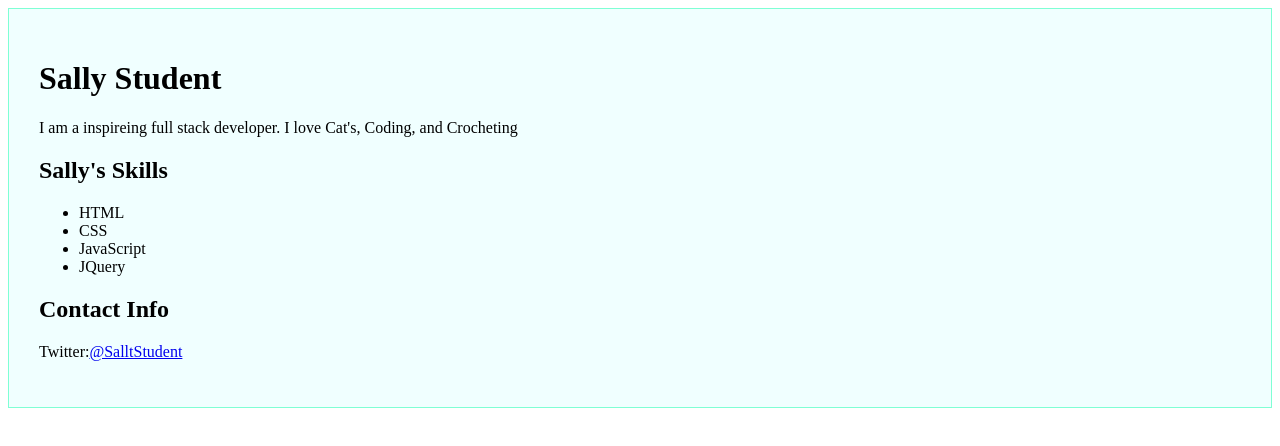
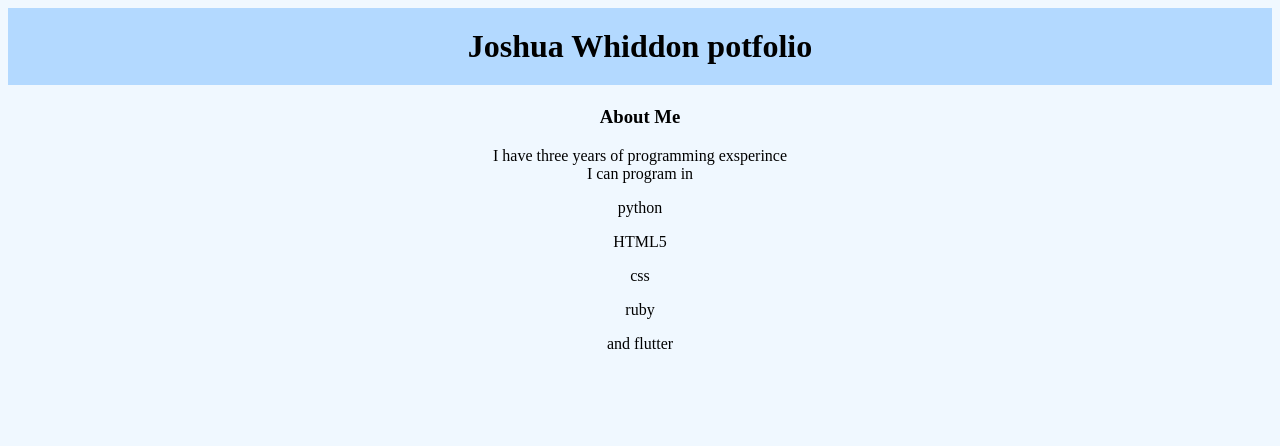
Before and after one commit to joshuakwhiddon/joshuakwhiddon.github.io, a plain HTML site: page index.html in a window 1280 px wide. Drawn offline with Linux system fonts and the light colour scheme.

Commit message:
Add files via upload

```diff
--- a/index.html
+++ b/index.html
@@ -1,23 +1,23 @@
-<!DOCTYPE html>
-<html lang="en" dir="ltr">
-  <head>
-    <meta charset="utf-8">
-    <title>Website</title>
-    <link rel="stylesheet" href="main.css">
-  </head>
-  <body>
-    <div>
-    <h1>Sally Student</h1>
-    <p>I am a inspireing full stack developer. I love Cat's, Coding, and Crocheting</p>
-    <h2>Sally's Skills</h2>
-    <ul>
-      <li>HTML</li>
-      <li>CSS</li>
-      <li>JavaScript</li>
-      <li>JQuery</li>
-    </ul>
-    <h2>Contact Info</h2>
-    <p>Twitter:<a href="https://twitter.com/sallyStudent">@SalltStudent</a></p>
-    </div>
-  </body>
+<html>
+    <head>
+        <title>Joshua Whiddon portfolio</title>
+        <link rel="stylesheet" type="text/css" href="main.css">
+    </head>
+    <body>
+        <header>
+            <h1 id="josh" >Joshua Whiddon potfolio</h1>
+        </header>
+        <main>
+<div id="about">
+            <h3>About Me</h3>
+
+                <p>I have three years of programming exsperince<br> I can program in</p>
+                <p>python</p>
+                <p>HTML5</p>
+                <p>css</p>
+                <p>ruby</p>
+                <p>and flutter</p>
+</div>
+        </main>
+    </body>
 </html>
--- a/main.css
+++ b/main.css
@@ -1,5 +1,15 @@
-div{
-  background-color: azure;
-  border: 1px solid aquamarine;
-  padding: 30px;
+#josh{
+    text-align: center;
+    background-color:  #b3d9ff;
+    padding: 20px;
+    font: medium;
 }
+body{
+    background-color: aliceblue;
+}
+#about{
+    text-align: center;
+    border-width: 5px ;
+    border-color: #b3d9ff;
+
+}
```
